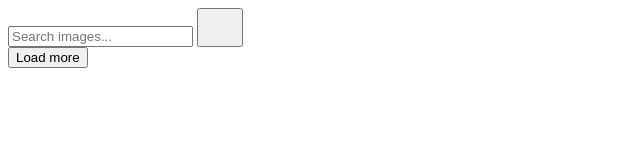
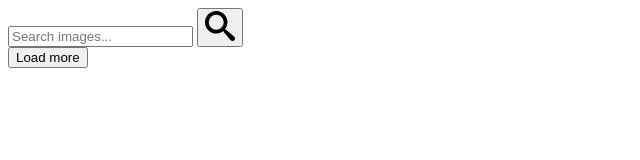
Before and after one commit to Nastyona22/goit-js-hw-11, a plain HTML site: page index.html in a window 1280 px wide. Shown: the full height of the page, 0-640 px from the left. Drawn offline with Linux system fonts and the light colour scheme.

Commit message:
Deploying to gh-pages from @ Nastyona22/goit-js-hw-11@2081f66bc466d87ac732975a372d1e5a2074e2ad 🚀

```diff
--- a/index.html
+++ b/index.html
@@ -1 +1 @@
-<!DOCTYPE html><html lang="ru"><head><meta charset="utf-8"><meta name="viewport" content="width=device-width, initial-scale=1.0"><title>HW_11</title><link rel="stylesheet" href="/goit-js-hw-10/index.fe500399.css"><script type="module" src="/goit-js-hw-10/index.e2bba0ed.js"></script><script src="/goit-js-hw-10/index.2873bc4c.js" nomodule="" defer></script></head><body> <header class="container js-header"> <form class="js-search-form search-form" id="search-form"> <input type="text" class="input" name="searchQuery" autocomplete="off" placeholder="Search images..."> <button type="submit" class="search-btn"> <svg width="30" height="30" class="icon-input"> <use href="/goit-js-hw-10/icons.26028f35.svg#icon-search"></use> </svg> </button> </form> </header> <main class="container">  <div class="gallery">  </div> <div class="js-btn-area"> <button type="button" class="is-hidden load-more-btn">Load more</button> </div> </main> </body></html>
+<!DOCTYPE html><html lang="ru"><head><meta charset="utf-8"><meta name="viewport" content="width=device-width, initial-scale=1.0"><title>HW_11</title><link rel="stylesheet" href="/goit-js-hw-11/index.fe500399.css"><script type="module" src="/goit-js-hw-11/index.e2bba0ed.js"></script><script src="/goit-js-hw-11/index.2873bc4c.js" nomodule="" defer></script></head><body> <header class="container js-header"> <form class="js-search-form search-form" id="search-form"> <input type="text" class="input" name="searchQuery" autocomplete="off" placeholder="Search images..."> <button type="submit" class="search-btn"> <svg width="30" height="30" class="icon-input"> <use href="/goit-js-hw-11/icons.26028f35.svg#icon-search"></use> </svg> </button> </form> </header> <main class="container">  <div class="gallery">  </div> <div class="js-btn-area"> <button type="button" class="is-hidden load-more-btn">Load more</button> </div> </main> </body></html>
```
